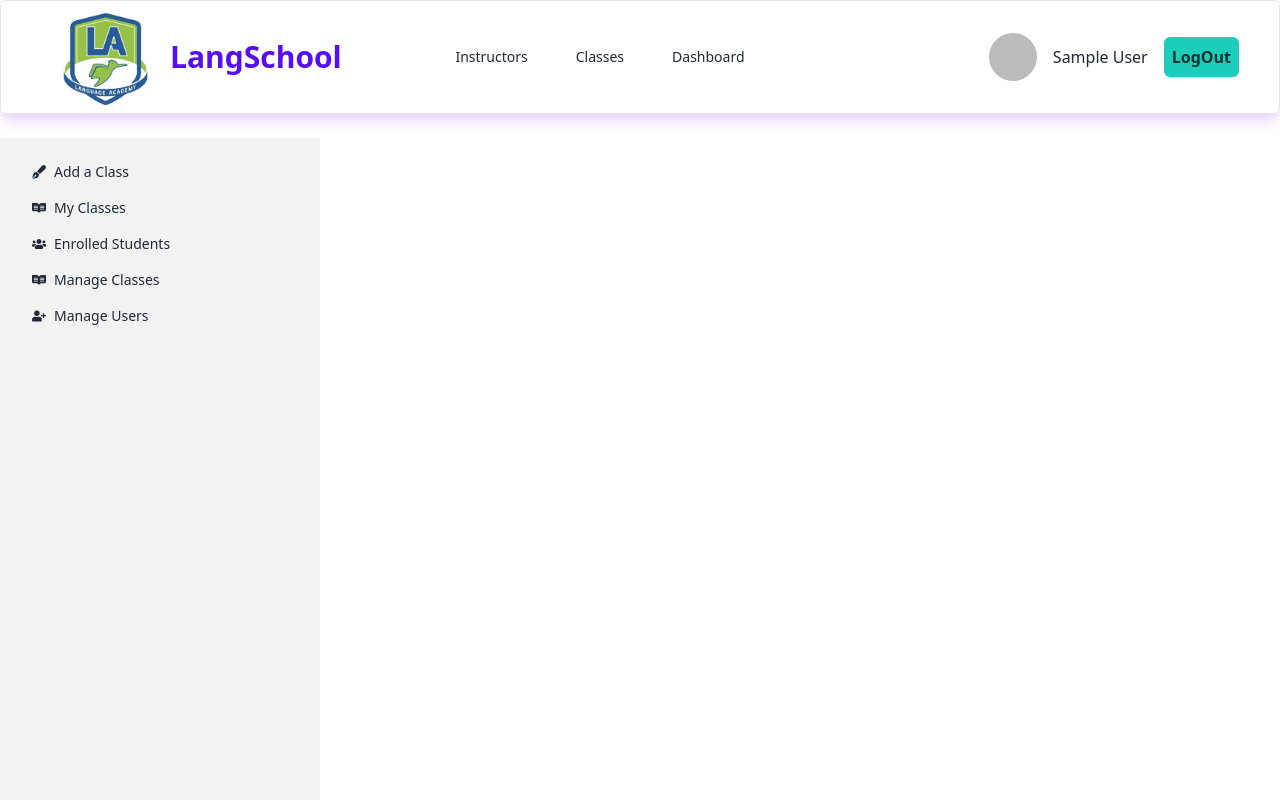
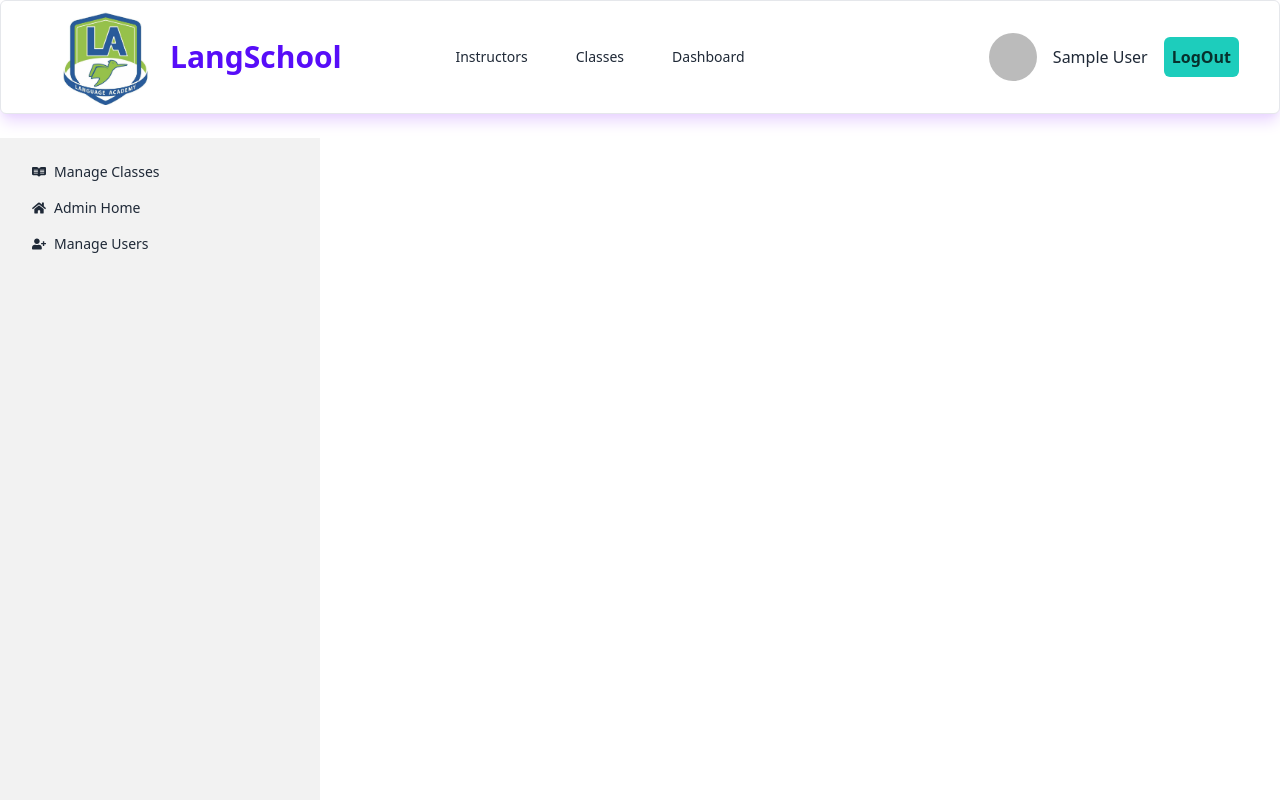
Before and after one commit to rakibulhaque-dev/summer-camp-school-client, a React (Vite) app: page /dashboard in a window 1280 px wide. Shown: the top 800 px of the page. Built offline with nearby package versions, Linux system fonts and the light colour scheme; no server answers; sample sign-in values are in the browser's storage.

Commit message:
Dashboard Link Conditional

```diff
--- a/src/Dashboard/Dashboard.jsx
+++ b/src/Dashboard/Dashboard.jsx
@@ -1,10 +1,13 @@
 import React from 'react';
 import { NavLink, Outlet } from 'react-router-dom';
-import { FaCoins, FaListUl, FaMobileAlt, FaPenFancy, FaReadme, FaUserPlus, FaUsers } from "react-icons/fa";
+import { FaCoins, FaHome, FaListUl, FaMobileAlt, FaPenFancy, FaReadme, FaUserAltSlash, FaUserPlus, FaUsers } from "react-icons/fa";
 const Dashboard = () => {
 
-    const isInstructor = true;
+    // TODO:  isInstructor isAdmin isStudent will be dynamic
+    const isInstructor = false;
     const isAdmin = true;
+    const isStudent = false;
+
     const studentsLinks = <>
         <li><NavLink to='/dashboard/myclass'><FaListUl></FaListUl> My Selected Classes</NavLink></li>
         <li><NavLink to='/dashboard/enrolled'><FaReadme></FaReadme> My Enrolled Classes</NavLink></li>
@@ -17,6 +20,7 @@ const Dashboard = () => {
     </>
     const adminLinks = <>
         <li><NavLink to='/dashboard/paymenthistory'><FaReadme></FaReadme> Manage Classes</NavLink></li>
+        <li><NavLink to='/dashboard/adminhome'><FaHome></FaHome> Admin Home</NavLink></li>
         <li><NavLink to='/dashboard/manageusers'><FaUserPlus></FaUserPlus> Manage Users</NavLink></li>
     </>
     return (
@@ -31,9 +35,9 @@ const Dashboard = () => {
                 <ul className="h-full p-4 menu w-80 bg-base-200 text-base-content">
                     {/* Sidebar content here */}
 
-                    {isInstructor && instructorLinks}
-                    {isAdmin && adminLinks}
-                    {!isAdmin && !isInstructor && studentsLinks}
+                    {isInstructor ? instructorLinks : ''}
+                    {isAdmin ? adminLinks : ''}
+                    {isStudent ? studentsLinks : ''}
                 </ul>
             </div>
         </div>
```
